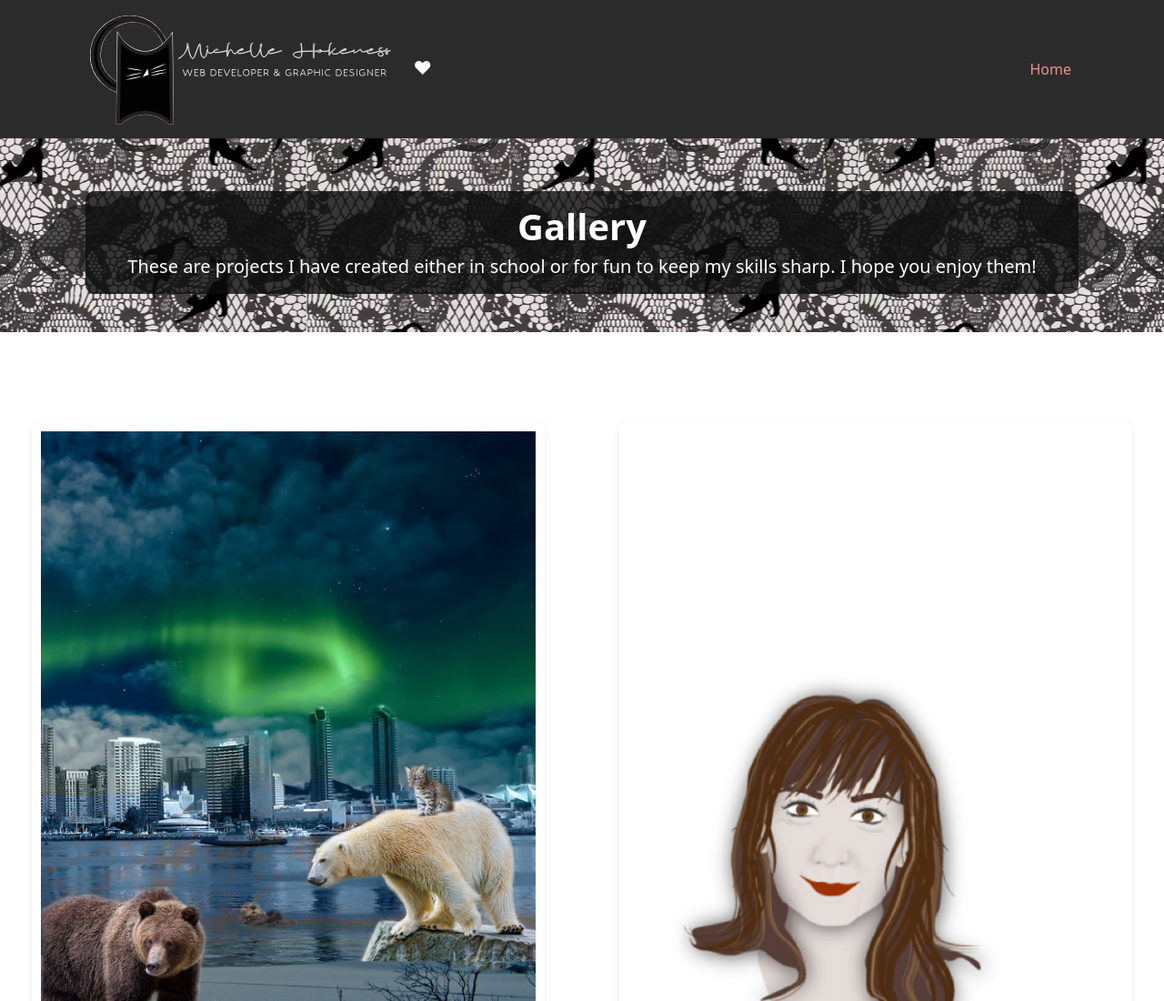
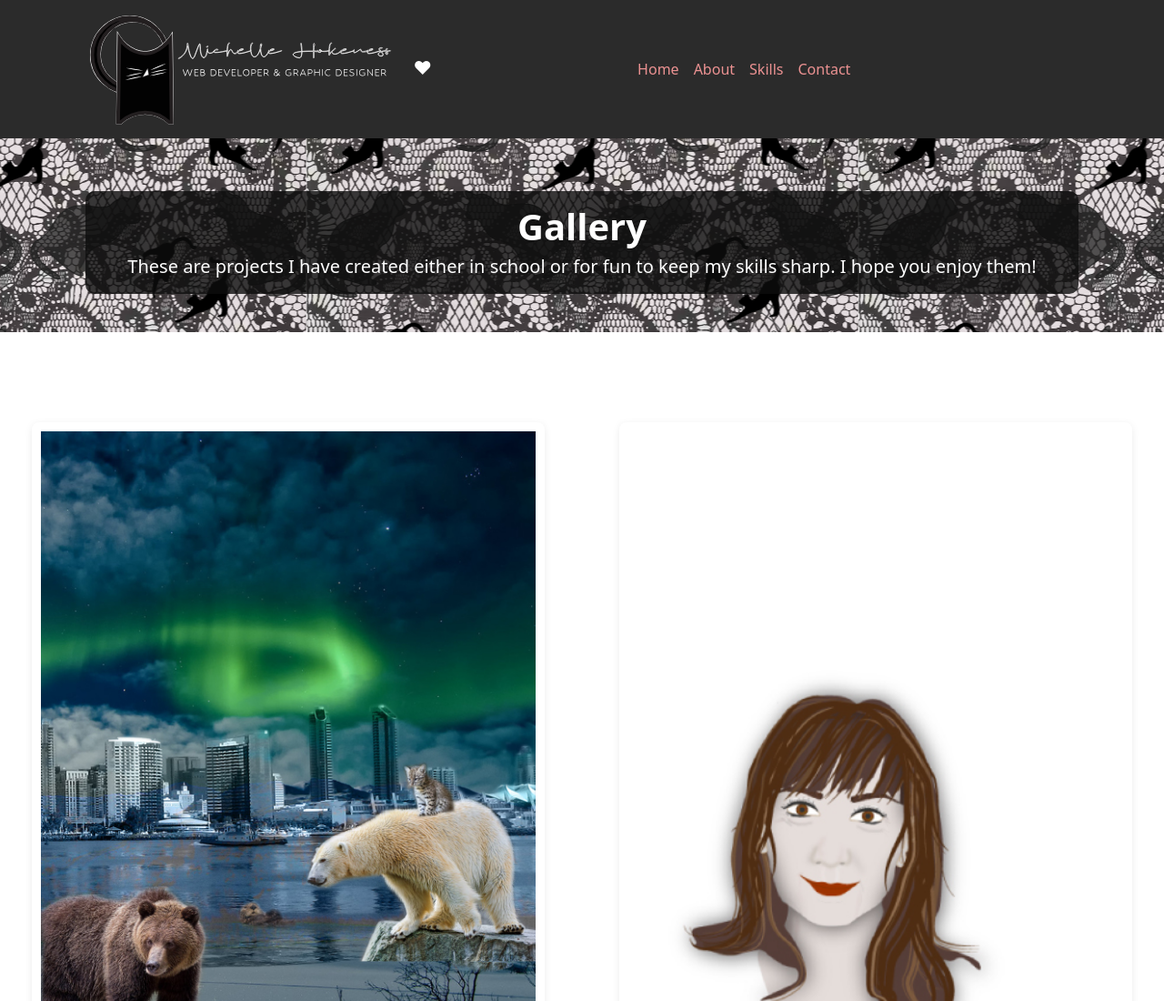
Before and after one commit to michellehokeness/webd168, a website: page final/gallery.html in a window 1280 px wide. Shown: the top 1100 px of the page at 91% size. Drawn offline with nearby package versions, Linux system fonts and the light colour scheme.

Commit message:
added gallery to nav

```diff
--- a/final/gallery.html
+++ b/final/gallery.html
@@ -23,10 +23,20 @@
                 aria-controls="navbarResponsive" aria-expanded="false" aria-label="Toggle navigation">
                 <span class="navbar-toggler-icon"></span>
             </button>
-            <div class="collapse navbar-collapse" id="navbarResponsive">
-                <ul class="navbar-nav ms-auto">
+            <!-- added justify-content-center to center nav when menu opens -->
+            <div class="collapse navbar-collapse justify-content-center" id="navbarResponsive">
+                <ul class="navbar-nav flex-column flex-lg-row align-items-center text-center mx-auto ms-lg-auto">
                     <li class="nav-item">
                         <a class="nav-link" href="index.html">Home</a>
+                    </li>
+                    <li class="nav-item">
+                        <a class="nav-link" href="index.html#about">About</a>
+                    </li>
+                    <li class="nav-item">
+                        <a class="nav-link" href="index.html#products">Skills</a>
+                    </li>
+                    <li class="nav-item">
+                        <a class="nav-link" href="index.html#contact">Contact</a>
                     </li>
                 </ul>
             </div>
```
Also changed, not shown: final/index.html (+7 -2 lines).
